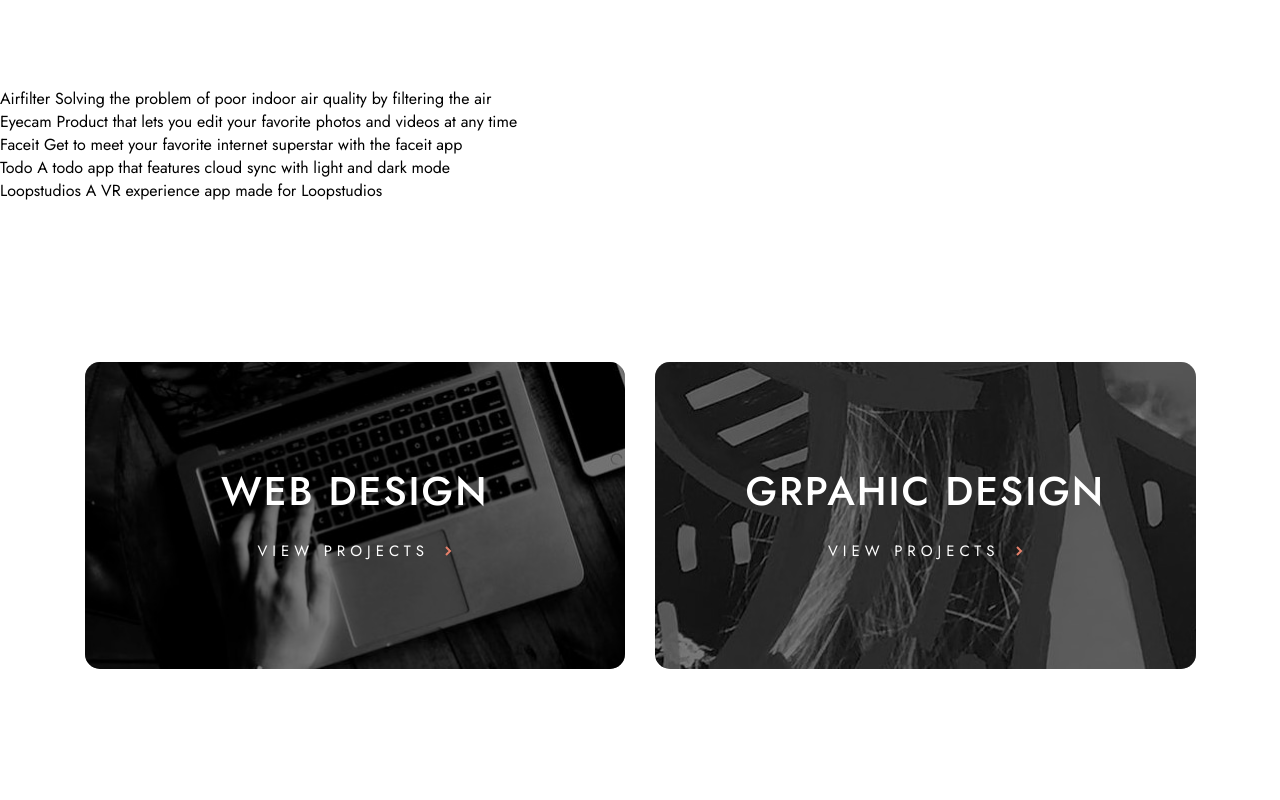
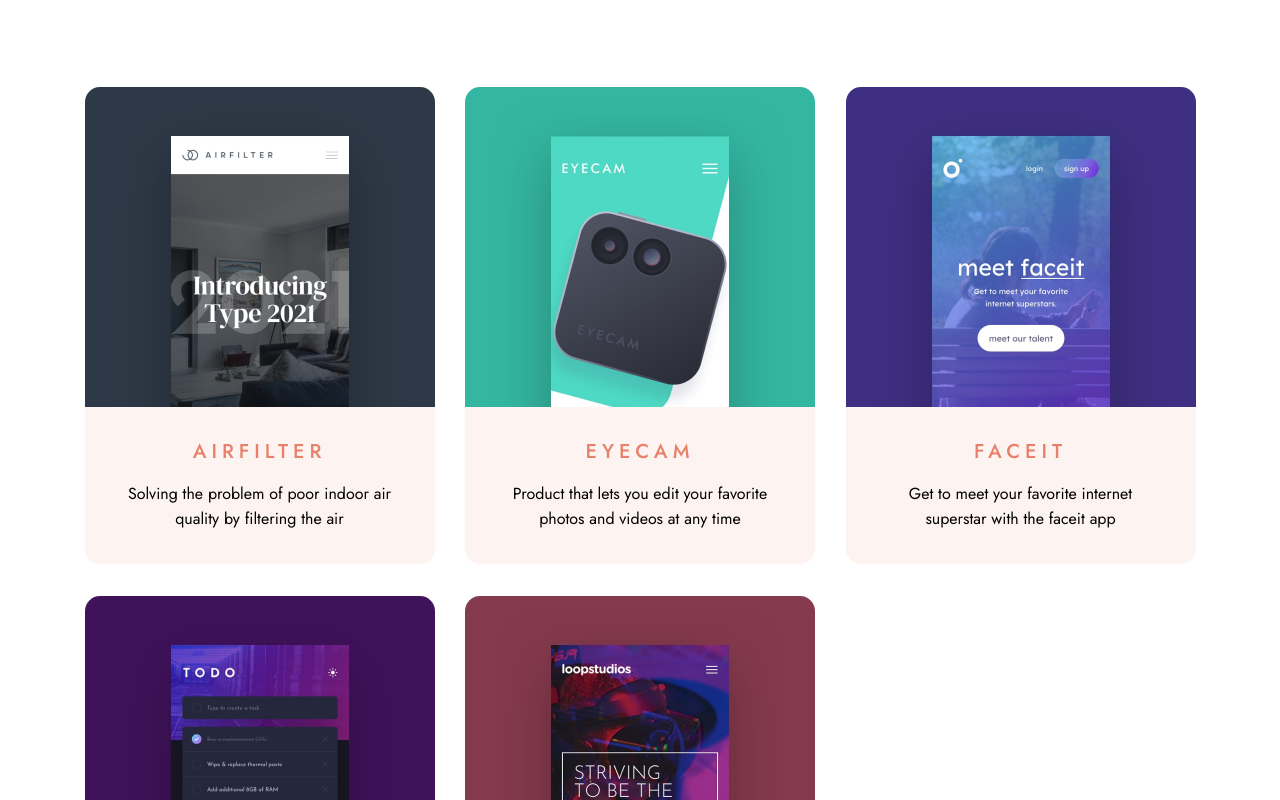
Before and after one commit to Andrparsons/designo, a Next.js app: page /app-design in a window 1280 px wide. Shown: the part 480-1280 px from the top of the page. Built offline with nearby package versions, Linux system fonts and the light colour scheme.

Commit message:
added project cards to all relvant pages

```diff
--- a/components/Card/Card.module.css
+++ b/components/Card/Card.module.css
@@ -5,7 +5,6 @@
   margin-bottom: 2.5rem;
   display: flex;
   flex-direction: column;
-  align-items: flex-start;
 }
 
 .card:last-child {
@@ -14,6 +13,7 @@
 
 .cardImg {
   vertical-align: middle;
+  align-self: flex-start;
 }
 
 .cardContent {
--- a/pages/app-design.js
+++ b/pages/app-design.js
@@ -4,6 +4,7 @@ import styles from "../styles/Design.module.css";
 import Container from "../components/Container/Container";
 import CTA from "../components/CTA/CTA";
 import ProjectLink from "../components/ProjectLink/ProjectLink";
+import Card from "../components/Card/Card";
 
 export default function AppDesign() {
   return (
@@ -23,32 +24,43 @@ export default function AppDesign() {
           </p>
         </section>
 
-        {/* cards s/b components */}
         <section className={styles.cardSection}>
-          <div className={styles.card}>
-            Airfilter Solving the problem of poor indoor air quality by
-            filtering the air
-          </div>
+          <Container>
+            <div className={styles.gridCardContainer}>
+              <Card
+                imgSrc="/app-design/desktop/image-airfilter.jpg"
+                title="Airfilter"
+                text="Solving the problem of poor indoor air quality by
+                filtering the air"
+              />
+              <Card
+                imgSrc="/app-design/desktop/image-eyecam.jpg"
+                title="Eyecam"
+                text="Product that lets you edit your favorite photos and videos at
+                any time"
+              />
 
-          <div className={styles.card}>
-            Eyecam Product that lets you edit your favorite photos and videos at
-            any time
-          </div>
+              <Card
+                imgSrc="/app-design/desktop/image-faceit.jpg"
+                title="Faceit"
+                text="Get to meet your favorite internet superstar with the faceit
+                app"
+              />
 
-          <div className={styles.card}>
-            Faceit Get to meet your favorite internet superstar with the faceit
-            app
-          </div>
+              <Card
+                imgSrc="/app-design/desktop/image-todo.jpg"
+                title="Todo"
+                text="A todo app that features cloud sync with light and dark mode"
+              />
 
-          <div className={styles.card}>
-            Todo A todo app that features cloud sync with light and dark mode
-          </div>
-
-          <div className={styles.card}>
-            Loopstudios A VR experience app made for Loopstudios
-          </div>
+              <Card
+                imgSrc="/app-design/desktop/image-loopstudios.jpg"
+                title="Loopstudios"
+                text="A VR experience app made for Loopstudios"
+              />
+            </div>
+          </Container>
         </section>
-        {/* project links s/b component */}
 
         <section className={styles.projectSection}>
           <Container>
--- a/pages/web-design.js
+++ b/pages/web-design.js
@@ -26,7 +26,6 @@ export default function WebDesign() {
           </div>
         </section>
 
-        {/* cards s/b components */}
         <section className={styles.cardSection}>
           <Container>
             <div className={styles.gridCardContainer}>
```
Also changed, not shown: pages/graphic-design.js (+22 -13 lines).
